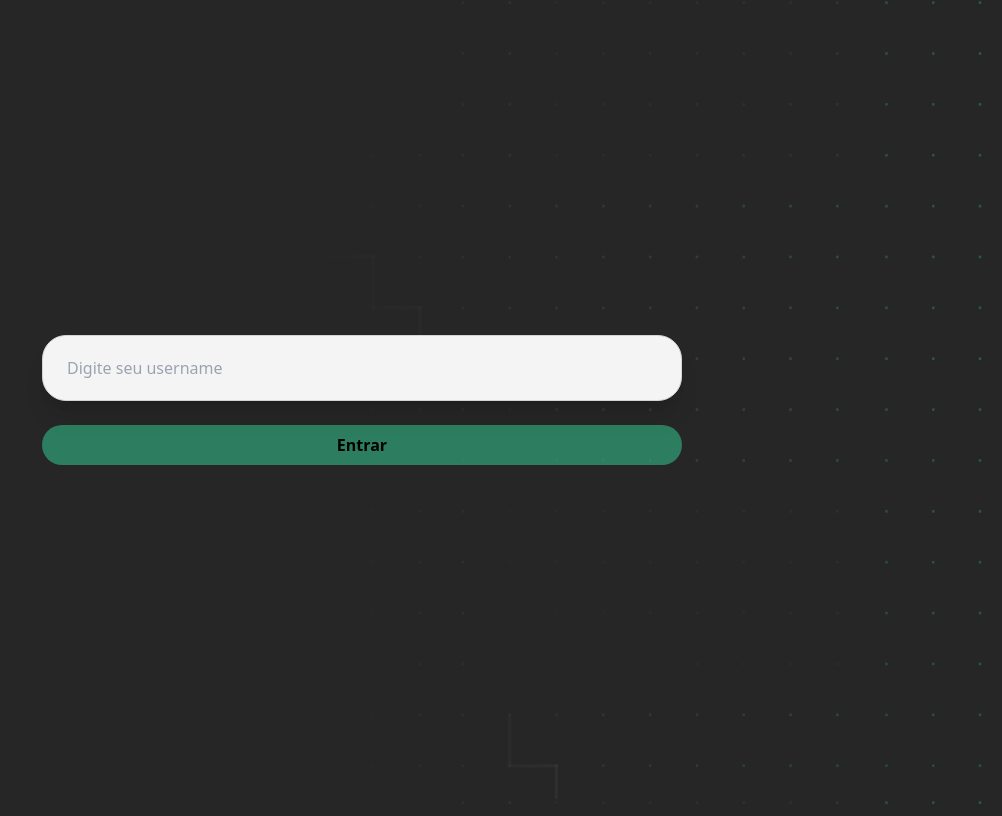
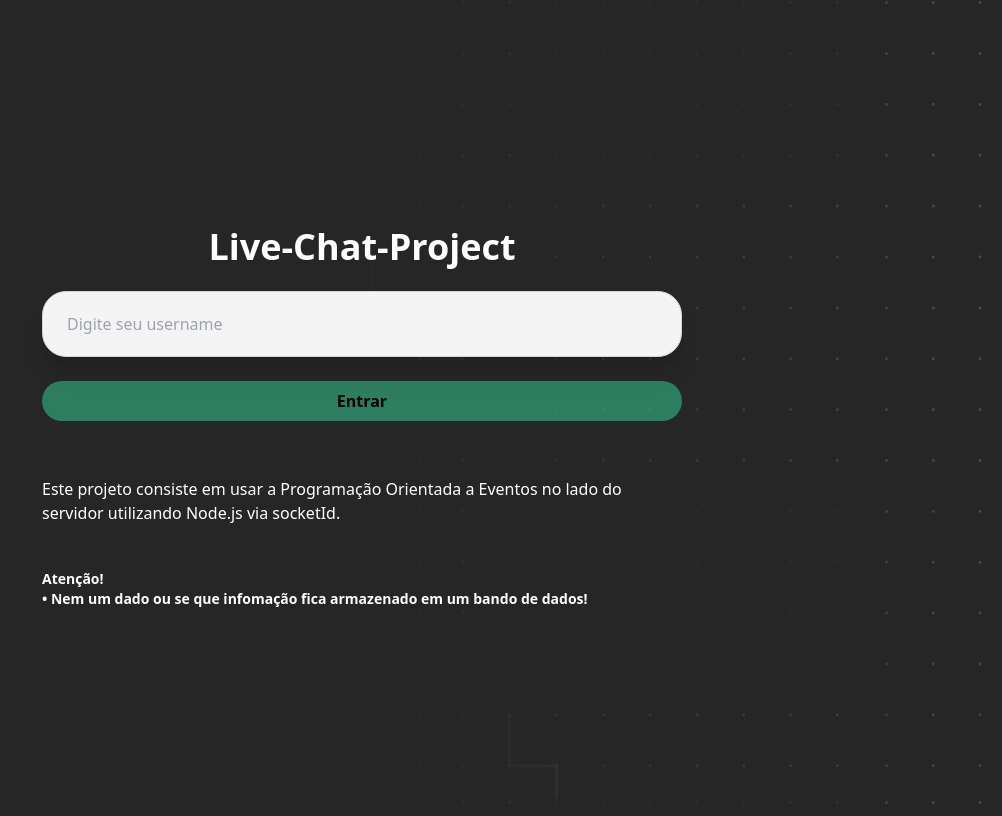
Before and after one commit to alissonpeixer/live-chat, a Next.js app: page / in a window 1280 px wide. Shown: the whole page, without its empty margins (278-1280 px from the left). Built offline with nearby package versions, Linux system fonts and the light colour scheme; no server answers.

Commit message:
feat: added information in home page project

```diff
--- a/src/components/GetUsername/index.js
+++ b/src/components/GetUsername/index.js
@@ -1,66 +1,58 @@
-import { useEffect, useState } from "react"
-import { Container } from "../Container"
-
-
+import { useEffect, useState } from "react";
+import { Container } from "../Container";
 
 const Username = ({ setUsername, sendUsers }) => {
-
-  const [value, setValue] = useState('')
-  let error
-  let custom
+  const [value, setValue] = useState("");
+  let error;
+  let custom;
   if (value.length >= 13) {
-    custom = ' bg-red-500'
-    error = 'Username must be less than 13 characters'
+    custom = " bg-red-500";
+    error = "Username must be less than 13 characters";
   } else {
-    custom = ''
-    error = ''
+    custom = "";
+    error = "";
   }
 
-
   return (
-
-
-    <div className='w-full flex items-center  h-screen flex-col justify-center p-5 lg:p-0'>
-
+    <div className="w-full flex items-center  h-screen flex-col justify-center p-5 lg:p-0">
+      <div className=" space-y-2 text-white lg:w-2/4 text-center">
+        <h1 className="text-4xl text-white font-bold">Live-Chat-Project</h1>
+      </div>
       <input
-        onChange={e => {
-          setValue(e.target.value)
+        onChange={(e) => {
+          setValue(e.target.value);
         }}
-        onKeyDown={e => {
-          e.key === 'Enter' &&
-            (
-              setUsername(value),
-              setValue(''),
-              sendUsers(value)
-            )
-
+        onKeyDown={(e) => {
+          e.key === "Enter" &&
+            (setUsername(value), setValue(""), sendUsers(value));
         }}
         value={value}
         type="text"
         placeholder="Digite seu username"
-        className='bg-zinc-100 border overflow-hidden  border-zinc-300  shadow-xl  max-h-28 m-6 w-full lg:w-2/4 py-5 pl-6 pr-14 rounded-3xl focus:outline-none' />
+        className="bg-zinc-100 border overflow-hidden  border-zinc-300  shadow-xl  max-h-28 m-6 w-full lg:w-2/4 py-5 pl-6 pr-14 rounded-3xl focus:outline-none"
+      />
 
       <button
-        onClick={() =>
-        (
-          setUsername(value),
-          setValue(''),
-          sendUsers(value)
-        )
-
-        }
-
+        onClick={() => (setUsername(value), setValue(""), sendUsers(value))}
         disabled={value.length >= 13}
-        className={`transition-all rounded-full font-bold w-full lg:w-2/4 z-10 items-center justify-center flex  bg-emerald-400/[0.5] p-2 hover:bg-emerald-400  ${custom} `}>
-
+        className={`transition-all rounded-full font-bold w-full lg:w-2/4 z-10 items-center justify-center flex  bg-emerald-400/[0.5] p-2 hover:bg-emerald-400  ${custom} `}
+      >
         Entrar
       </button>
       <span className="h-14 flex items-center text-slate-50">{error}</span>
+      <footer className="text-white lg:w-2/4  h-32 flex flex-col space-y-11">
+        <span>
+          Este projeto consiste em usar a Programação Orientada a Eventos no
+          lado do servidor utilizando Node.js via socketId.
+        </span>
+
+        <span className="font-bold text-sm">
+          <h3>Atenção!</h3>• Nem um dado ou se que infomação fica armazenado em
+          um bando de dados!
+        </span>
+      </footer>
     </div>
+  );
+};
 
-
-  )
-}
-
-
-export default Username
+export default Username;
--- a/src/pages/index.js
+++ b/src/pages/index.js
@@ -1,41 +1,31 @@
-import Head from 'next/head'
+import Head from "next/head";
+import { useState } from "react";
+import Chat from "../components/Chat";
+import Username from "../components/GetUsername";
+import { Container } from "../components/Container";
 
-import { useEffect, useState } from 'react'
-
-
-import Chat from '../components/Chat'
-import Username from '../components/GetUsername'
-import { Container } from '../components/Container'
-
-import { ListUsers } from '../components/ListUsers'
-import socket from "../../socket"
+import { ListUsers } from "../components/ListUsers";
+import socket from "../../socket";
 
 const App = () => {
-
-  const [username, setUsername] = useState('')
-  const [users, setUsers] = useState([])
-
-
+  const [username, setUsername] = useState("");
+  const [users, setUsers] = useState([]);
 
   const sendUsers = async (value) => {
+    socket.emit("userJoined", {
+      username: value,
+      socketId: socket.id,
+    });
 
-    socket.emit('userJoined', {
-      username: value,
-      socketId: socket.id
-    })
-
-
-    setUsers(prevState => [
+    setUsers((prevState) => [
       ...prevState,
       {
         username: value,
         socketId: socket.id,
-        you: true
-      }
-    ])
-  }
-
-
+        you: true,
+      },
+    ]);
+  };
 
   return (
     <>
@@ -46,27 +36,22 @@ const App = () => {
         <link rel="icon" href="/favicon.ico" />
       </Head>
 
-
-
       <Container>
-
-
-        {username ?
+        {username ? (
           <>
             <ListUsers users={users} socket={socket} setUsers={setUsers} />
-            <Chat username={username} socket={socket} setUsername={setUsername} />
+            <Chat
+              username={username}
+              socket={socket}
+              setUsername={setUsername}
+            />
           </>
+        ) : (
+          <Username setUsername={setUsername} sendUsers={sendUsers} />
+        )}
+      </Container>
+    </>
+  );
+};
 
-          :
-          <Username setUsername={setUsername} sendUsers={sendUsers} />
-        }
-
-
-      </Container>
-
-
-    </>
-  )
-}
-
-export default App
+export default App;
--- a/src/utils/sockets.js
+++ b/src/utils/sockets.js
@@ -1,76 +1,53 @@
-
-
-const users = []
-
-const userDisconect = []
+const users = [];
 
 const removeUser = (socket) => {
-  console.log(`- ${socket.id} LEFT`)
+  console.log(`- ${socket.id} LEFT`);
 
   users.map((item, id) => {
     if (item.socketId === socket.id) {
-      users.splice(id)
+      users.splice(id);
     }
-  })
+  });
 
   return {
-    socketId: socket.id
-  }
-}
+    socketId: socket.id,
+  };
+};
 
 export default (io, socket) => {
+  socket.on("sendMensage", (data) => {
+    socket.emit("sendStatusCheck");
 
-
-  socket.on('sendMensage', data => {
-    // console.log(data)
-    socket.emit('sendStatusCheck')
-
-    socket.broadcast.emit('recebMensage', {
+    socket.broadcast.emit("recebMensage", {
       ...data,
       you: false,
-      typing: false
-    })
-  })
+      typing: false,
+    });
+  });
 
+  socket.on("userJoined", (data) => {
+    socket.emit("userLogin", users);
 
-  socket.on('userJoined', data => {
+    users.push(data);
 
+    socket.broadcast.emit("notifyUserJoined", {
+      data,
+    });
+  });
 
-    // for user
-    socket.emit('userLogin', users)
+  socket.on("disconnect", () => {
+    const user = removeUser(socket);
 
+    console.log(user);
 
-    users.push(data)
+    socket.broadcast.emit("notifyUserLeft", user);
+  });
 
+  socket.on("typing", () => {
+    socket.broadcast.emit("isTyping", socket.id);
+  });
 
-
-    // for all users connected
-    socket.broadcast.emit('notifyUserJoined', {
-      data
-    })
-  })
-
-  socket.on('disconnect', () => {
-
-    const user = removeUser(socket)
-
-    console.log(user)
-
-    socket.broadcast.emit('notifyUserLeft', user)
-
-  })
-
-
-
-  socket.on('typing', () => {
-    socket.broadcast.emit('isTyping', socket.id)
-  })
-
-
-  socket.on('stopTyping', () => {
-    socket.broadcast.emit('noTyping', socket.id)
-  })
-
-
-
-}
+  socket.on("stopTyping", () => {
+    socket.broadcast.emit("noTyping", socket.id);
+  });
+};
```
